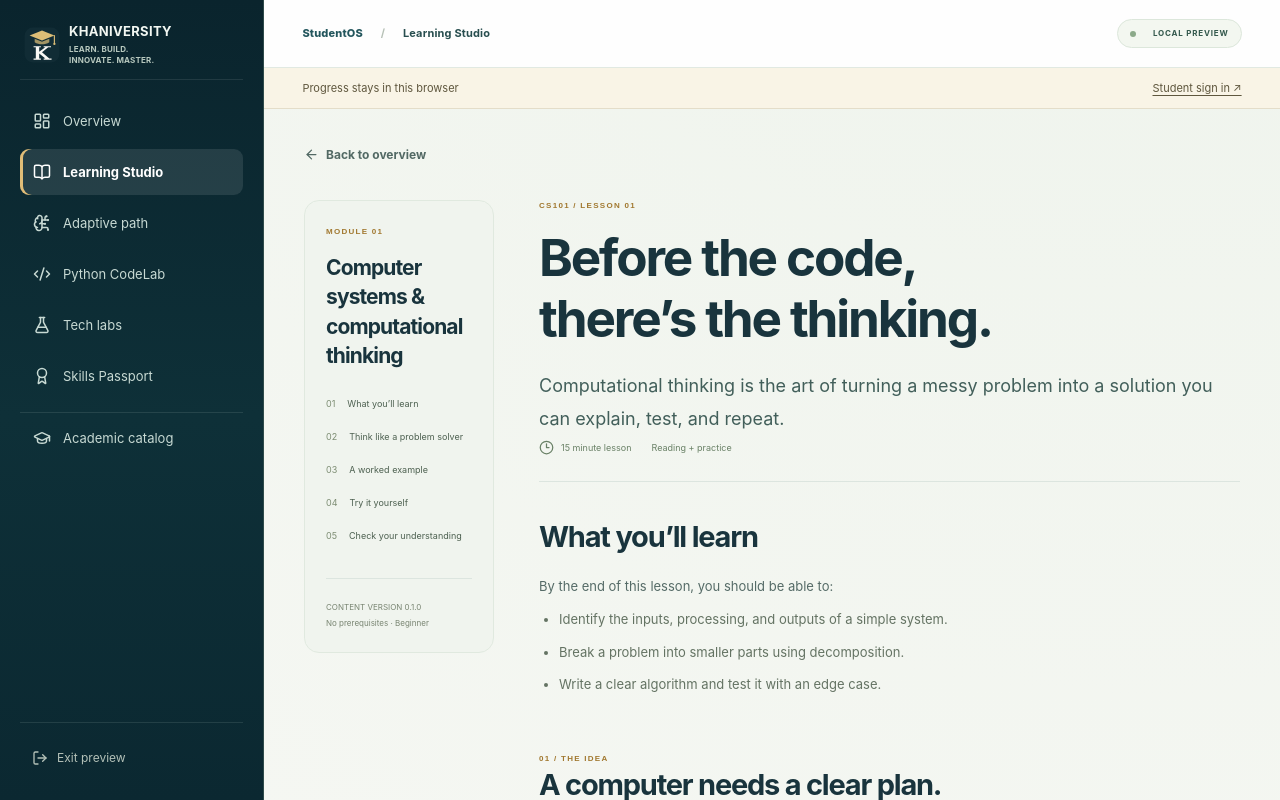
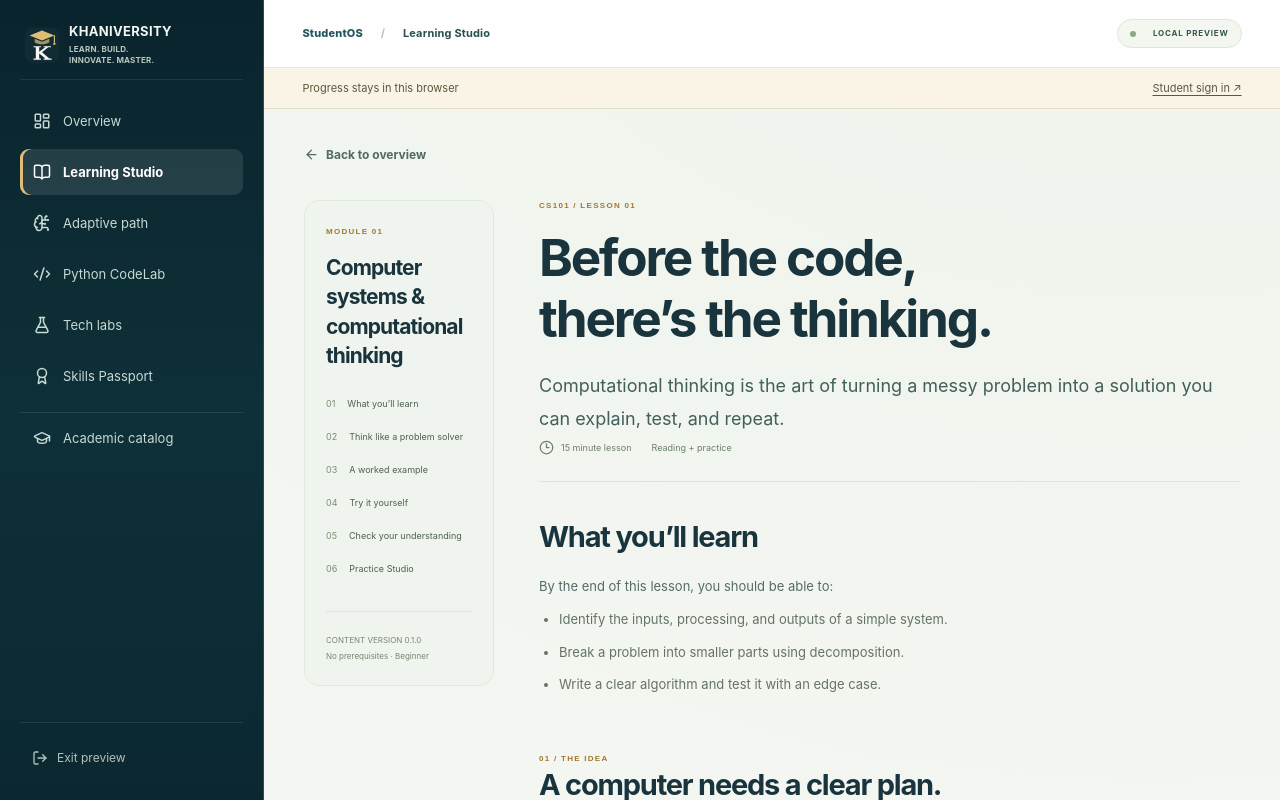
Before and after one commit to KuduKhan/khaniversity-platform, a Next.js app: page /preview/learn/cs101/computational-thinking in a window 1280 px wide. Both pictures are taken after a click on the button "Start the lesson". Shown: the top 800 px of the page. Built offline with nearby package versions, Linux system fonts and the light colour scheme.

Commit message:
feat(v0.4): connect Practice Studio to all CS101 lessons and StudentOS

```diff
--- a/src/components/lesson.tsx
+++ b/src/components/lesson.tsx
@@ -5,6 +5,7 @@ import { ArrowLeft, ArrowRight, Check, Clock3, Lightbulb } from "lucide-react";
 import { completeLesson } from "@/modules/enrollments/actions";
 import { Professor } from "./professor";
 import { StudyNotebook } from "./study-notebook";
+import { PracticeStudio } from "./practice-studio";
 import {
   emptyState,
   usePreviewRecord,
@@ -136,6 +137,9 @@ export function Lesson({
             </a>
             <a href="#check">
               05 <span>Check your understanding</span>
+            </a>
+            <a href="#practice-studio-computational-thinking">
+              06 <span>Practice Studio</span>
             </a>
           </nav>
           <div className="lesson-version">
@@ -367,6 +371,7 @@ export function Lesson({
               </div>
             )}
           </section>
+          <PracticeStudio moduleId="computational-thinking" scope={scope} preview={preview} />
           <StudyNotebook moduleId="computational-thinking" title="Computational thinking" scope={scope} />
           <Professor preview={preview} />
           <div className="next-lesson">
```
